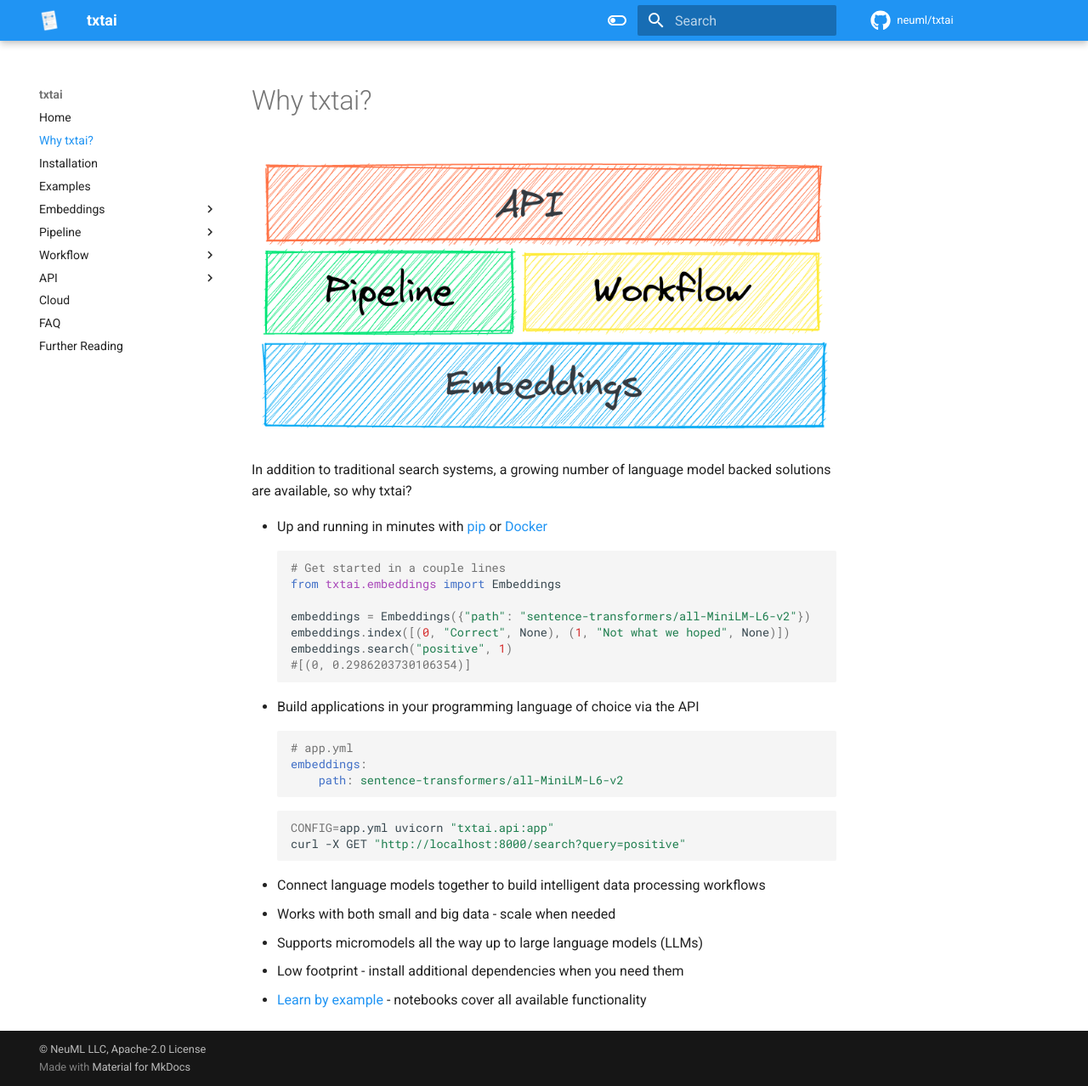
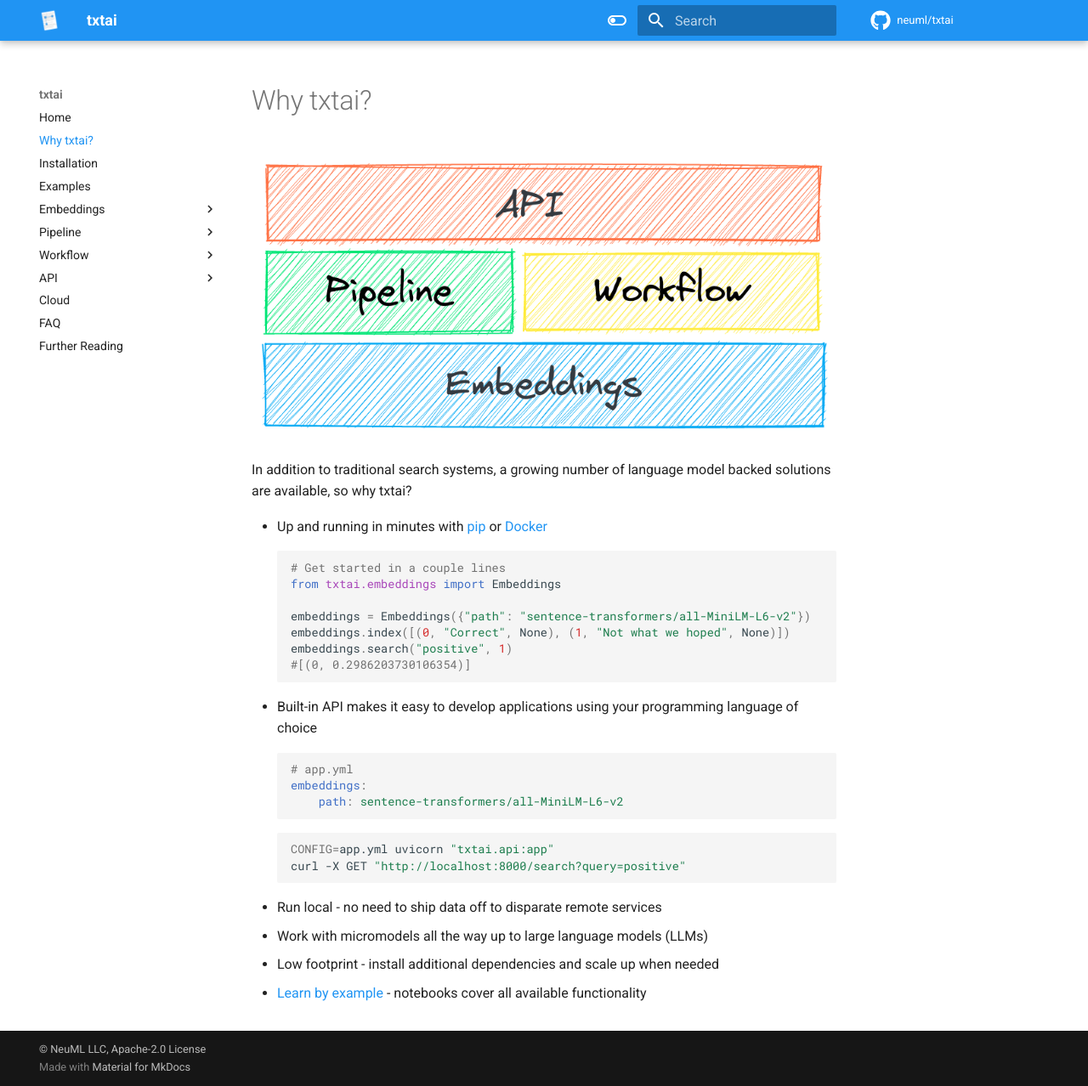
Before and after one commit to neuml/txtai, an MkDocs documentation site: the page built from docs/why.md, in a window 1280 px wide and 1278 px high. Shown: the whole window at 85% size. Built offline with MkDocs 1.6.1 and Material for MkDocs 9.7.7, drawn with Linux system fonts in a browser that asks for light colours; comment, search, counter and statistics services are not loaded.

Commit message:
Update documentation

````diff
--- a/docs/why.md
+++ b/docs/why.md
@@ -15,7 +15,7 @@
 embeddings.search("positive", 1)
 #[(0, 0.2986203730106354)]
 ```
-- Build applications in your programming language of choice via the API
+- Built-in API makes it easy to develop applications using your programming language of choice
 ```yaml
 # app.yml
 embeddings:
@@ -25,8 +25,7 @@
 CONFIG=app.yml uvicorn "txtai.api:app"
 curl -X GET "http://localhost:8000/search?query=positive"
 ```
-- Connect language models together to build intelligent data processing workflows
-- Works with both small and big data - scale when needed
-- Supports micromodels all the way up to large language models (LLMs)
-- Low footprint - install additional dependencies when you need them
+- Run local - no need to ship data off to disparate remote services
+- Work with micromodels all the way up to large language models (LLMs)
+- Low footprint - install additional dependencies and scale up when needed
 - [Learn by example](../examples) - notebooks cover all available functionality
````
Also changed, not shown: README.md (+7 -8 lines), docs/index.md (+3 -3 lines).
